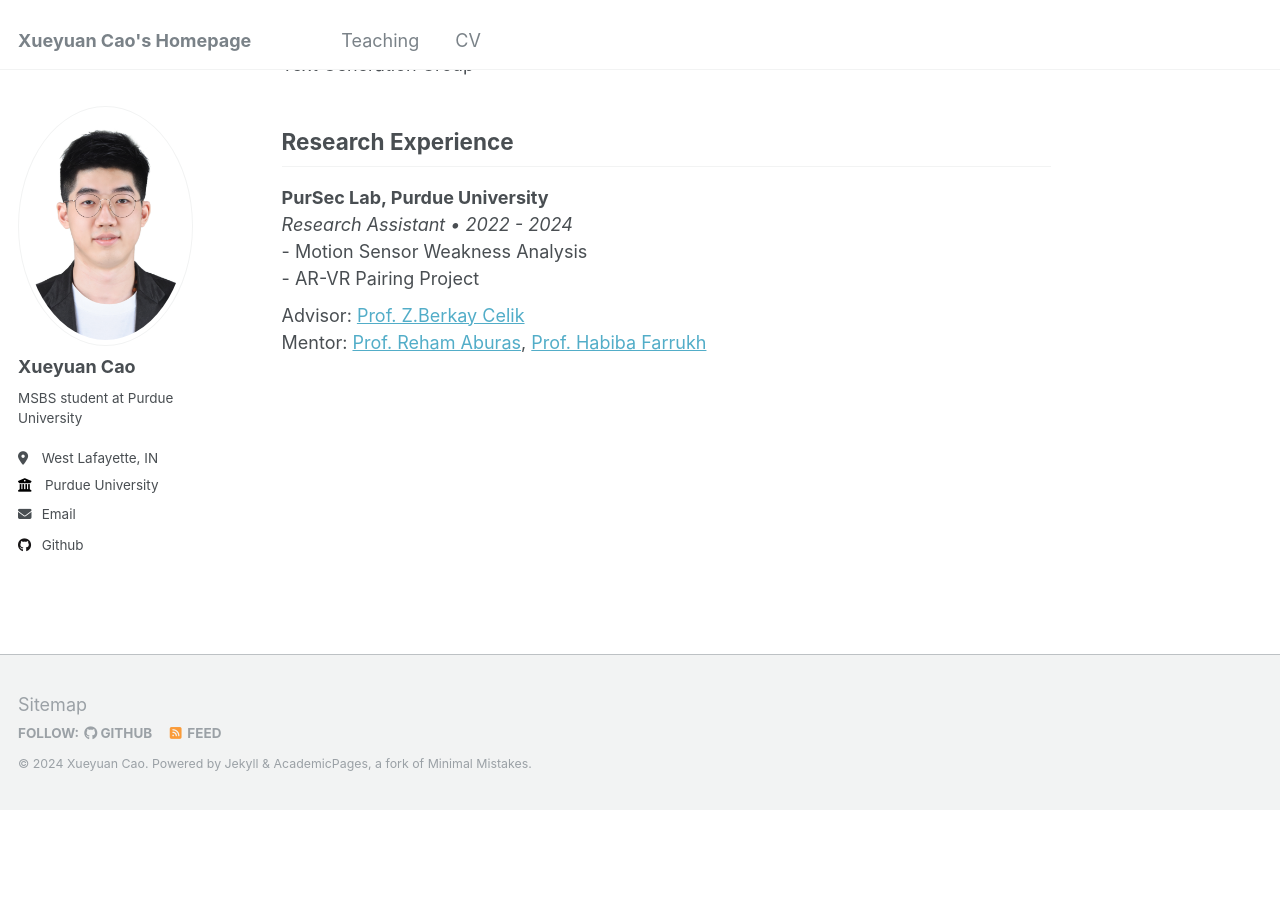
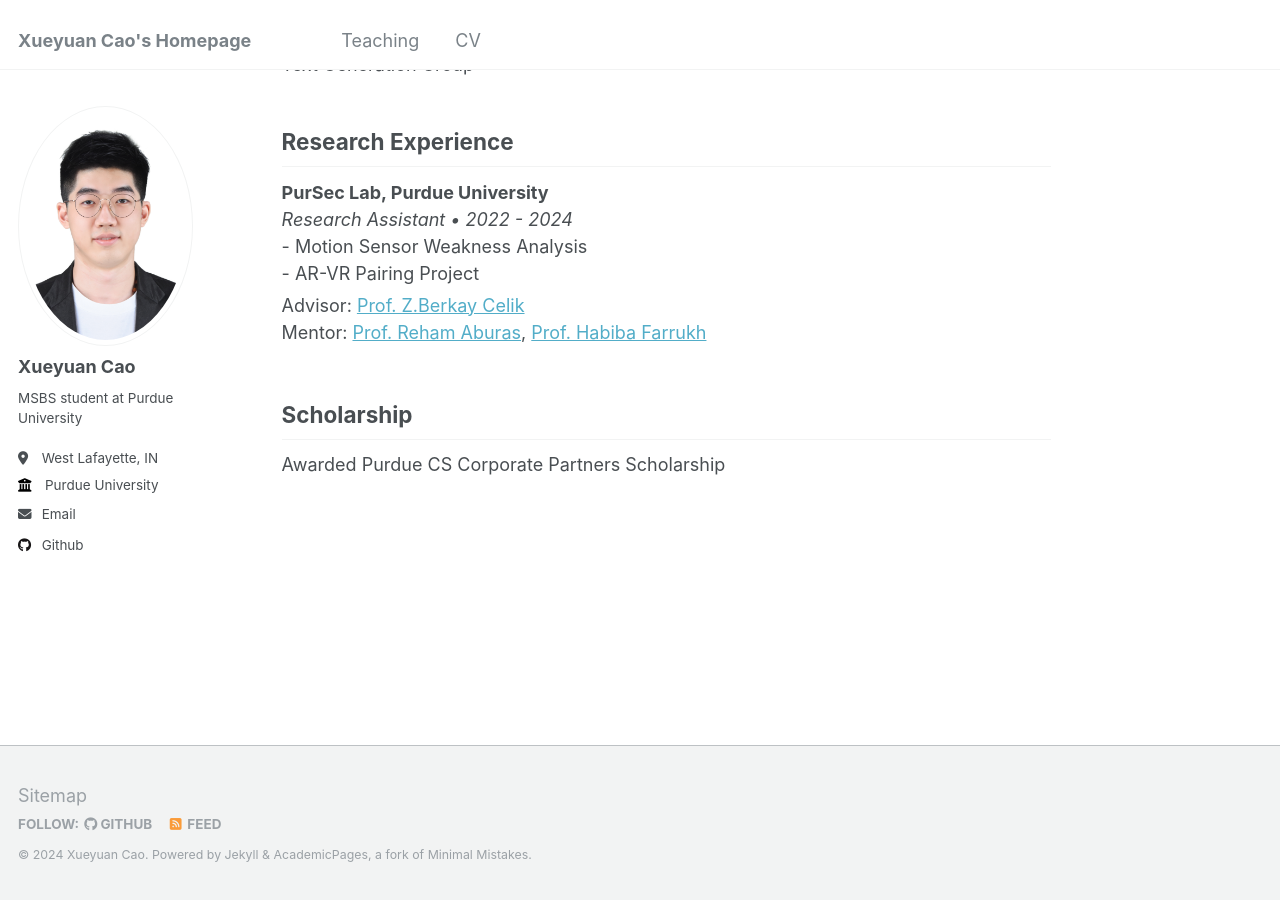
Before and after one commit to xue1uan/xue1uan.github.io, a Jekyll site: the page built from _pages/about.md, in a window 1280 px wide and 900 px high, scrolled down 799 px. Built offline with Jekyll 4.4.1, drawn with Linux system fonts in a browser that asks for light colours; before the commit the page ends 1608 px from its top, so only the background shows below that.

Commit message:
Scholarship update

```diff
--- a/_pages/about.md
+++ b/_pages/about.md
@@ -57,7 +57,7 @@ I am a MS student in Purdue University - Computer Science Department. After spen
 <div style="margin-bottom: 50px; width: 100%;">
     <h2>Research Experience</h2>
     <div style="display: flex; flex-direction: column; align-items: stretch; width: 100%;">
-        <div style="margin: 5px 0;">
+        <div>
             <b>PurSec Lab, Purdue University</b><br>
             <i>Research Assistant • 2022 - 2024</i><br>
             - Motion Sensor Weakness Analysis<br>
@@ -69,6 +69,10 @@ I am a MS student in Purdue University - Computer Science Department. After spen
         </div>
     </div>
 </div>
+
+Scholarship
+------
+Awarded Purdue CS Corporate Partners Scholarship
 
 
 
```
